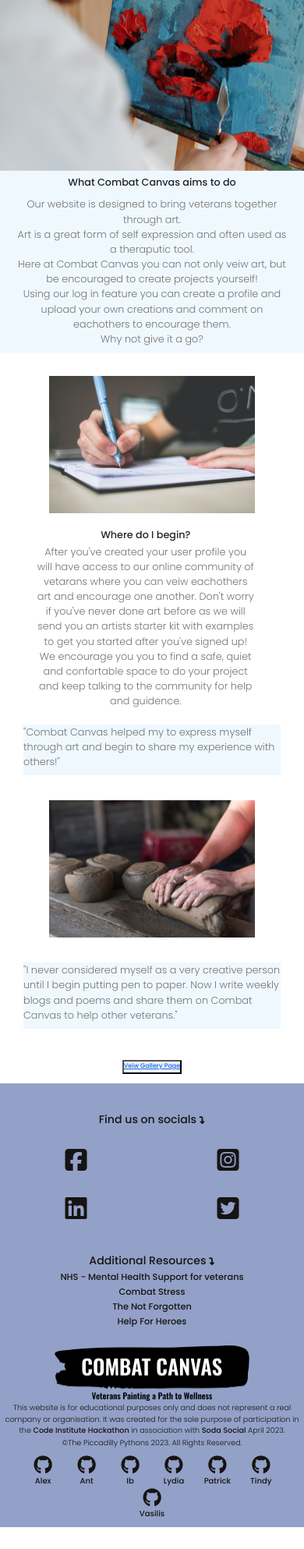
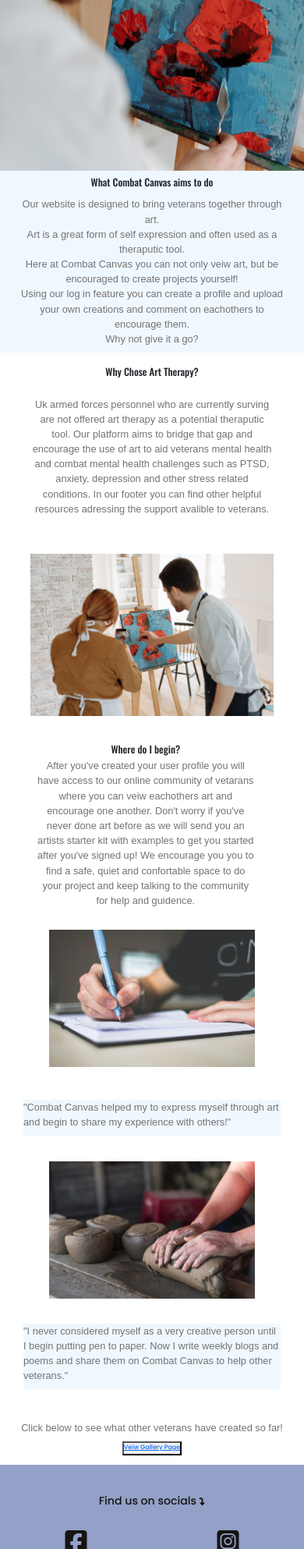
Before and after one commit to tindyc/Combat-Canvas, a Django app: page / in a window 390 px wide. Shown: the part 56-2042 px from the top of the page at 78% size. Before the commit the page ends 2014 px from the top, so only its background shows below. Run offline with Django 4.2, Linux system fonts and the light colour scheme; some libraries are stand-ins or nearby versions.

Commit message:
Add contents to home page and edit the css for the home page content

```diff
--- a/CombatCanvas/settings.py
+++ b/CombatCanvas/settings.py
@@ -142,6 +142,6 @@ STATIC_ROOT = os.path.join(BASE_DIR, 'staticfiles')
 DEFAULT_AUTO_FIELD = 'django.db.models.BigAutoField'
 
 
-CSRF_TRUSTED_ORIGINS = ['https://8000-tindyc-combatcanvas-h3yl4utsqhi.ws-eu94.gitpod.io']
+CSRF_TRUSTED_ORIGINS = ['https://8000-tindyc-combatcanvas-npxs2kaskn7.ws-eu94.gitpod.io']
 EMAIL_BACKEND = 'django.core.mail.backends.console.EmailBackend'
 ACCOUNT_EMAIL_VERIFICATION = "none"
--- a/home/templates/home/index.html
+++ b/home/templates/home/index.html
@@ -25,6 +25,12 @@
     Using our log in feature you can create a profile and upload your own creations and comment on eachothers to encourage them.<br>
     Why not give it a go?</p>
 </div>
+<br>
+<div class="mental-health"><h3>Why Chose Art Therapy?</h3>
+<p>Uk armed forces personnel who are currently surving are not offered art therapy as a potential theraputic tool. Our platform aims to bridge that gap and
+  encourage the use of art to aid veterans mental health and combat mental health challenges such as PTSD, anxiety, depression and other stress related conditions.
+  In our footer you can find other helpful resources adressing the support avalible to veterans.
+</p><img src="/static/images/home-page-paint.jpg"></div>
 <div class="where-description">
 <div class="content-img1"><img src="/static/images/home-page-poetry.jpg"></div>
 <div class="where-content"><h3>Where do I begin?</h3>
@@ -38,6 +44,7 @@
     <div class="user-quote1"><p>"I never considered myself as a very creative person until I begin putting pen to paper.
          Now I write weekly blogs and poems and share them on Combat Canvas to help other veterans."</p></div>
 </div>
-<div class="projects-button"><button type="button"><a href="projects">Veiw Gallery Page</button></div>
+<div class="projects-button-description"><p>Click below to see what other veterans have created so far!</p>
+<div class="projects-button"><button type="button"><a href="projects">Veiw Gallery Page</button></div></div>
 </body>
 {% endblock %}
--- a/static/styles/app.css
+++ b/static/styles/app.css
@@ -983,6 +983,7 @@
 
   /*Home Page*/
 .home-title {
+  font-family: 'Oswald', sans-serif;
   display: flex;
   justify-content: center;
   padding-top: 2%;
@@ -999,9 +1000,38 @@
 
 .home-description > p {
   text-align: center;
+  font-family: 'Merriweather Sans', sans-serif;
+}
+
+.mental-health {
+display: flex;
+flex-direction: column;
+align-items: center;
+padding-top: 5px;
+padding-bottom: 5px;
+text-align: center;
+}
+
+.mental-health img {
+  margin: auto;
+  max-width: 25%;
+  max-width: 25%;
+}
+
+.mental-health h3 {
+  font-family:  'Oswald', sans-serif;
+}
+
+.mental-health p {
+  font-family: 'Merriweather Sans', sans-serif;
+  padding-top: 20px;
+  padding-bottom: 20px;
+  padding-left: 40px;
+  padding-right: 40px;
 }
 
 .where-description {
+  font-family: 'Merriweather Sans', sans-serif;
   display: flex;
   flex-flow: row;
   padding: 0 30px;
@@ -1011,13 +1041,16 @@
 
 .where-description h3 {
   text-align: center;
+  font-family: 'Oswald', sans-serif;
 }
 
 .where-description p {
 text-align: center;
+font-family: 'Merriweather Sans', sans-serif;
 }
 
 .where-content {
+font-family: 'Merriweather Sans', sans-serif;
 justify-content: right;
 margin-left: 5%;
 margin-right: 10%;
@@ -1032,15 +1065,25 @@ margin-right: 10%;
 }
 
 .user-quote1 {
+  font-family: 'Merriweather Sans', sans-serif;
   text-align: left;
   background-color: aliceblue;
   flex-basis: 30%;
 }
 
 .user-quote2 {
+  font-family: 'Merriweather Sans', sans-serif;
   text-align: left;
   background-color: aliceblue;
   flex-basis: 30%;
+}
+
+.user-quote1 p {
+  font-family: 'Merriweather Sans', sans-serif;
+}
+
+.user-quote2 p {
+  font-family: 'Merriweather Sans', sans-serif;
 }
 
 .content-img1 {
@@ -1060,6 +1103,10 @@ display: flex;
 justify-content: center;
 }
 
+.projects-button-description p {
+  text-align: center;
+  font-family: 'Merriweather Sans', sans-serif;
+}
 /*Media Queries for the home page*/
 
 @media screen and (max-width: 400px) {
@@ -1068,9 +1115,16 @@ justify-content: center;
   padding-right: 20px;
 }
 
+.mental-health img {
+  margin: auto;
+  max-width: 50%;
+  max-width: 80%;
+}
+
   .where-description {
   display: flex;
-  flex-direction: column;
+  flex-direction: column-reverse;
+  padding-bottom: 30px;
 }
 
 .home-contents-container {
@@ -1099,9 +1153,17 @@ justify-content: center;
     padding-right: 20px;
   }
 
+  .mental-health img {
+    margin: auto;
+    max-width: 50%;
+    max-width: 80%;
+    padding-top: 20px;
+  }
+
     .where-description {
     display: flex;
-    flex-direction: column;
+    flex-direction: column-reverse;
+    padding-bottom: 10px;
   }
 
   .home-contents-container {
@@ -1113,6 +1175,7 @@ justify-content: center;
     max-width: 50%;
     max-width: 80%;
     padding-bottom: 20px;
+    padding-top: 20px;
   }
 
   .content-img2 {
```
Also changed, not shown: db.sqlite3, static/images/home-page-paint.jpg (added).
